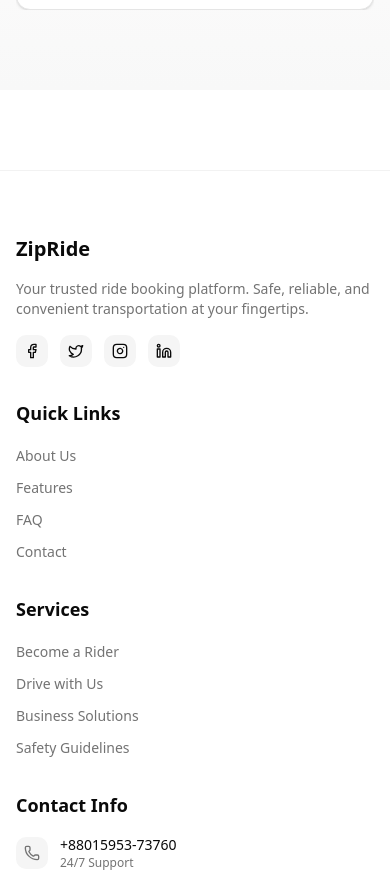
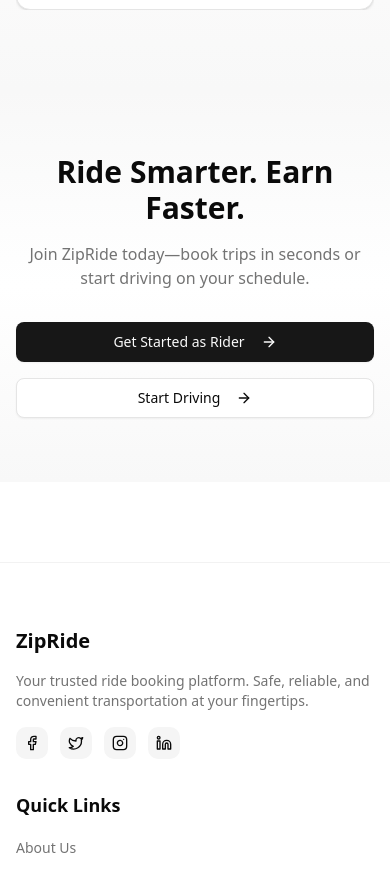
Before and after one commit to ctasbihas/zipride_frontend, a React (Vite) app: page / in a window 390 px wide. Shown: the part 6710-7583 px from the top of the page. Built offline with nearby package versions, Linux system fonts and the light colour scheme; no server answers.

Commit message:
feat: add CallToAction component and integrate it into Home page

```diff
--- /dev/null
+++ b/src/components/modules/home/CallToAction.tsx
@@ -0,0 +1,46 @@
+import { Button } from "@/components/ui/button";
+import { ArrowRight } from "lucide-react";
+import { Link } from "react-router";
+
+const CallToAction = () => {
+	return (
+		<section className="py-16 bg-gradient-to-b from-muted/70 via-background to-muted/70">
+			<div className="container mx-auto px-4 text-center">
+				<h2 className="text-3xl md:text-4xl font-bold text-foreground mb-4">
+					Ride Smarter. Earn Faster.
+				</h2>
+				<p className="text-muted-foreground max-w-2xl mx-auto mb-8">
+					Join ZipRide today—book trips in seconds or start driving on
+					your schedule.
+				</p>
+
+				<div className="flex flex-col sm:flex-row gap-4 justify-center">
+					<Button
+						asChild
+						size="lg"
+						className="group"
+					>
+						<Link to="/register?role=rider">
+							Get Started as Rider
+							<ArrowRight className="ml-2 h-4 w-4 transition-transform group-hover:translate-x-1" />
+						</Link>
+					</Button>
+
+					<Button
+						asChild
+						size="lg"
+						variant="outline"
+						className="group"
+					>
+						<Link to="/register?role=driver">
+							Start Driving
+							<ArrowRight className="ml-2 h-4 w-4 transition-transform group-hover:translate-x-1" />
+						</Link>
+					</Button>
+				</div>
+			</div>
+		</section>
+	);
+};
+
+export default CallToAction;
--- a/src/pages/public/home.tsx
+++ b/src/pages/public/home.tsx
@@ -1,4 +1,5 @@
 import Banner from "@/components/modules/home/Banner";
+import CallToAction from "@/components/modules/home/CallToAction";
 import Process from "@/components/modules/home/Process";
 import ServiceHighlights from "@/components/modules/home/ServiceHighlights";
 import Stats from "@/components/modules/home/Stats";
@@ -12,6 +13,7 @@ const Home = () => {
 			<Process />
 			<ServiceHighlights />
 			<Testimonials />
+			<CallToAction />
 		</main>
 	);
 };
```
